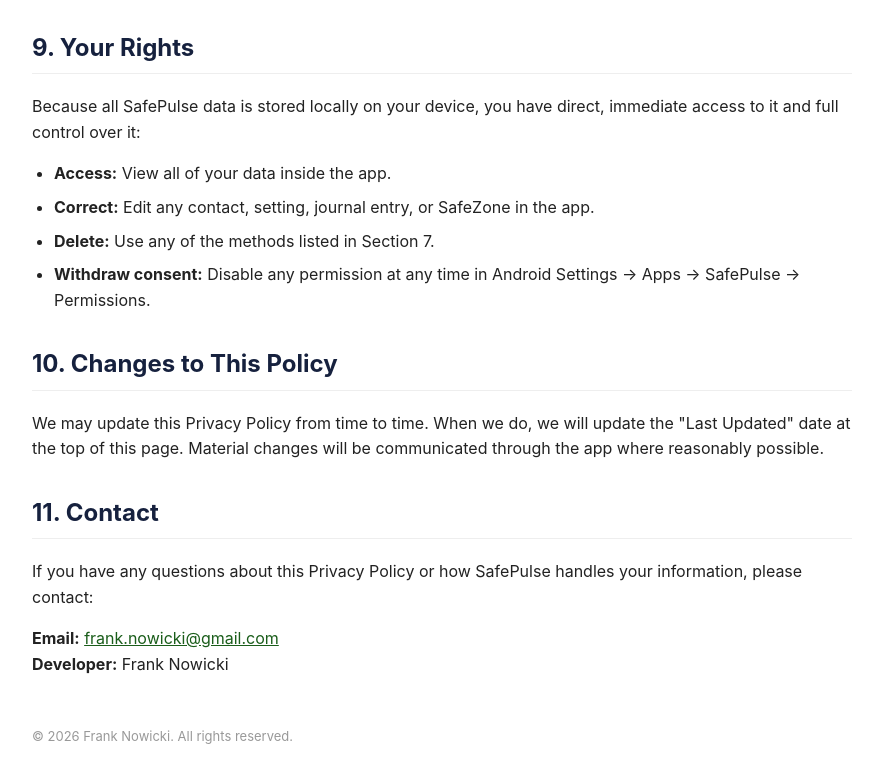
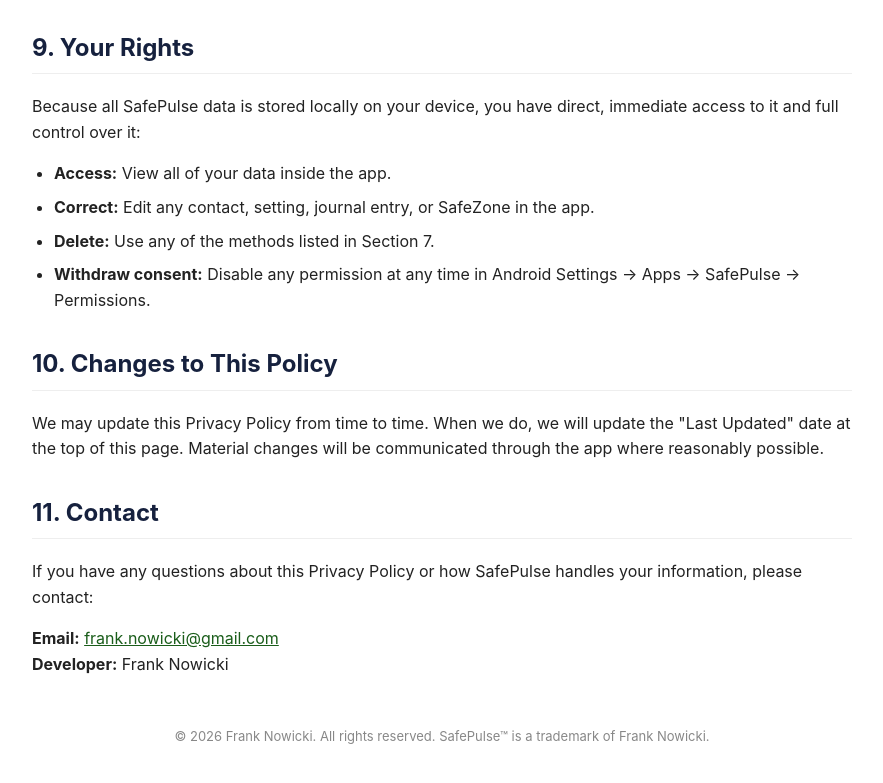
Before and after one commit to slufoot80/SafePulse, a plain HTML site: page privacypolicy.html in a window 1280 px wide. Shown: the part 3741-4524 px from the top of the page, without its empty margins (198-1081 px from the left). Drawn offline with Linux system fonts and the light colour scheme.

Commit message:
Add trademark to copyright footer

```diff
--- a/privacypolicy.html
+++ b/privacypolicy.html
@@ -137,7 +137,7 @@
 <p><strong>Email:</strong> <a href="mailto:frank.nowicki@gmail.com">frank.nowicki@gmail.com</a><br>
 <strong>Developer:</strong> Frank Nowicki</p>
 
-<p style="margin-top: 48px; color: #999; font-size: 13px;">&copy; 2026 Frank Nowicki. All rights reserved.</p>
+<p style="margin-top: 48px; text-align: center; color: #888; font-size: 13px;">&copy; 2026 Frank Nowicki. All rights reserved. SafePulse&trade; is a trademark of Frank Nowicki.</p>
 
 </body>
 </html>
```
Also changed, not shown: index.html (+1 -1 lines).
